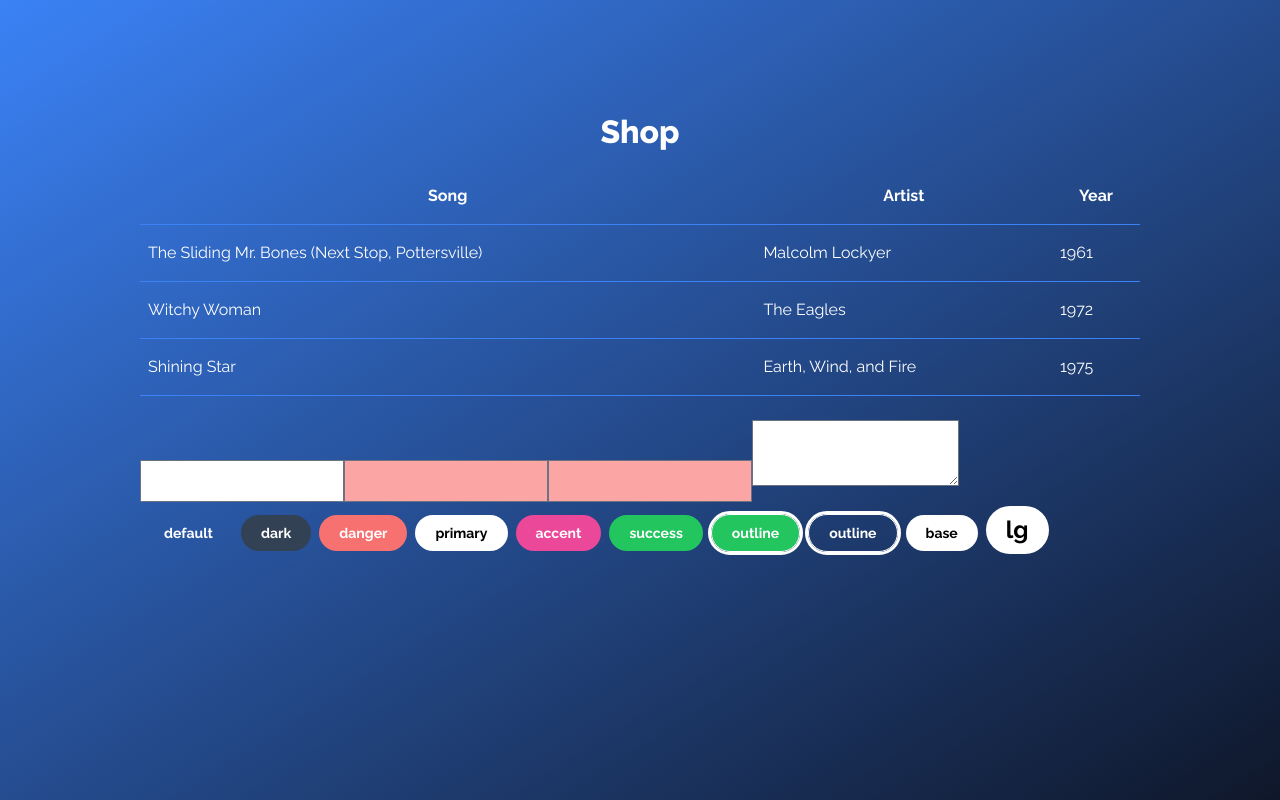
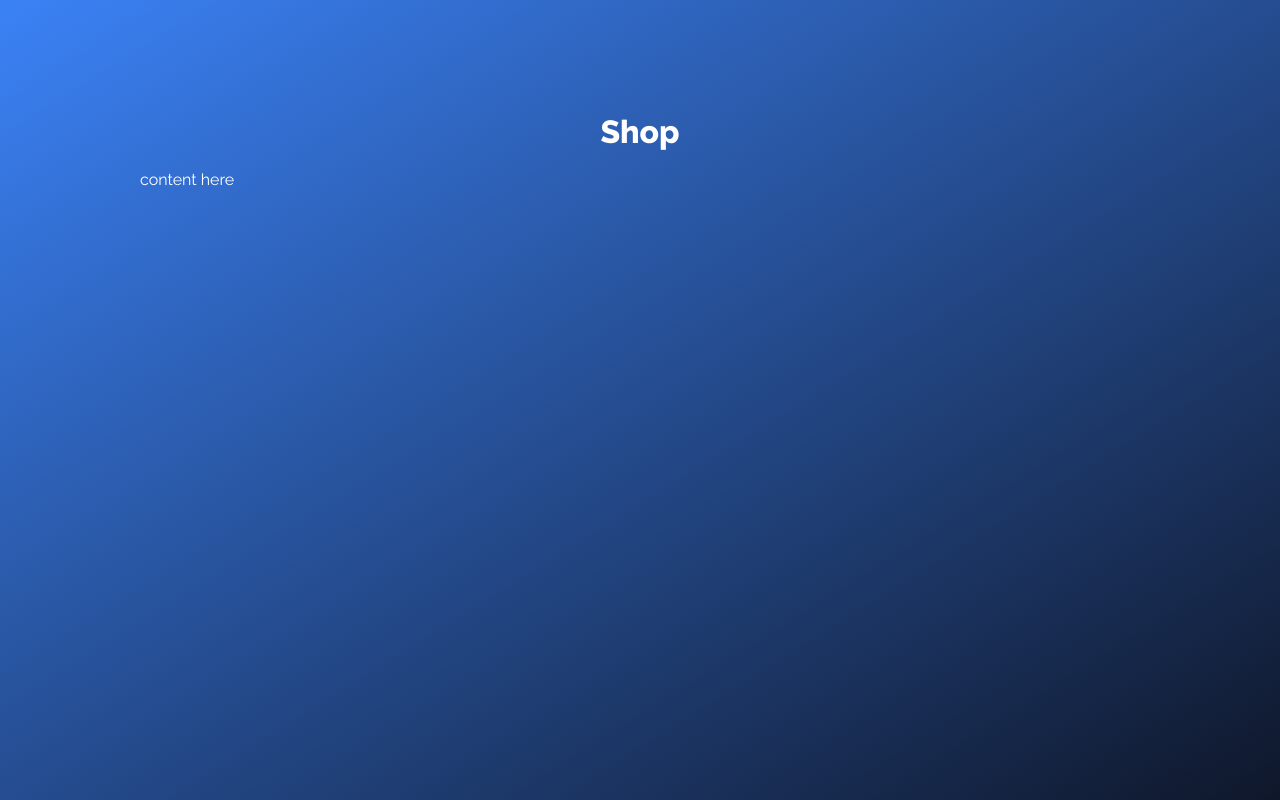
Before and after one commit to EdoardoFerrini/my-shop, a React (Vite) app: page / in a window 1280 px wide. Built offline with nearby package versions, Linux system fonts and the light colour scheme; a web font is replaced by a local one.

Commit message:
Creare le pagine dell'applicazione

```diff
--- a/src/App.tsx
+++ b/src/App.tsx
@@ -1,52 +1,9 @@
+import { ShopPage } from "./pages/shop/ShopPage";
+
 function App() {
   return (
     <div className="page">
-      <h1 className="title">Shop</h1>
-
-      <table className="table-auto w-full hover">
-        <thead>
-          <tr>
-            <th>Song</th>
-            <th>Artist</th>
-            <th>Year</th>
-          </tr>
-        </thead>
-        <tbody>
-          <tr>
-            <td>The Sliding Mr. Bones (Next Stop, Pottersville)</td>
-            <td>Malcolm Lockyer</td>
-            <td>1961</td>
-          </tr>
-          <tr>
-            <td>Witchy Woman</td>
-            <td>The Eagles</td>
-            <td>1972</td>
-          </tr>
-          <tr>
-            <td>Shining Star</td>
-            <td>Earth, Wind, and Fire</td>
-            <td>1975</td>
-          </tr>
-        </tbody>
-      </table>
-
-      <br />
-      <input type="text" />
-      <input type="text" className="error" />
-      <input type="number" className="error" />
-      <textarea />
-      <br />
-
-      <button className="btn">default</button>
-      <button className="btn dark">dark</button>
-      <button className="btn danger">danger</button>
-      <button className="btn primary">primary</button>
-      <button className="btn accent">accent</button>
-      <button className="btn success">success</button>
-      <button className="btn success outline">outline</button>
-      <button className="btn outline">outline</button>
-      <button className="btn primary">base</button>
-      <button className="btn primary lg">lg</button>
+      <ShopPage />
     </div>
   );
 }
--- /dev/null
+++ b/src/pages/cart/CartPage.tsx
@@ -0,0 +1,8 @@
+export function CartPage() {
+  return (
+    <div>
+      <h1 className="title">CART</h1>
+      content here
+    </div>
+  );
+}
--- /dev/null
+++ b/src/pages/checkout/CheckoutPage.tsx
@@ -0,0 +1,8 @@
+export function CheckoutPage() {
+  return (
+    <div>
+      <h1 className="title">CHECKOUT</h1>
+      content here
+    </div>
+  );
+}
--- /dev/null
+++ b/src/pages/checkout/ThanksPage.tsx
@@ -0,0 +1,8 @@
+export function ThanksPage() {
+  return (
+    <div>
+      <h1 className="title">THANK YOU</h1>
+      content here
+    </div>
+  );
+}
--- /dev/null
+++ b/src/pages/cms/CMSPage.tsx
@@ -0,0 +1,8 @@
+export function CMSPage() {
+  return (
+    <div>
+      <h1 className="title">CMS</h1>
+      content here
+    </div>
+  );
+}
--- /dev/null
+++ b/src/pages/cms/orders/CMSOrdersPage.tsx
@@ -0,0 +1,3 @@
+export function CMSOrdersPage() {
+  return <div>CMS Orders</div>;
+}
--- /dev/null
+++ b/src/pages/cms/products/CMSProductsPage.tsx
@@ -0,0 +1,8 @@
+export function CMSProductsPage() {
+  return (
+    <div>
+      <h1 className="title">CMS</h1>
+      content here
+    </div>
+  );
+}
--- /dev/null
+++ b/src/pages/login/LoginPage.tsx
@@ -0,0 +1,8 @@
+export function LoginPage() {
+  return (
+    <div>
+      <h1 className="title">LOGIN</h1>
+      content here
+    </div>
+  );
+}
--- /dev/null
+++ b/src/pages/shop/ShopPage.tsx
@@ -0,0 +1,8 @@
+export function ShopPage() {
+  return (
+    <div>
+      <h1 className="title">Shop</h1>
+      content here
+    </div>
+  );
+}
```
